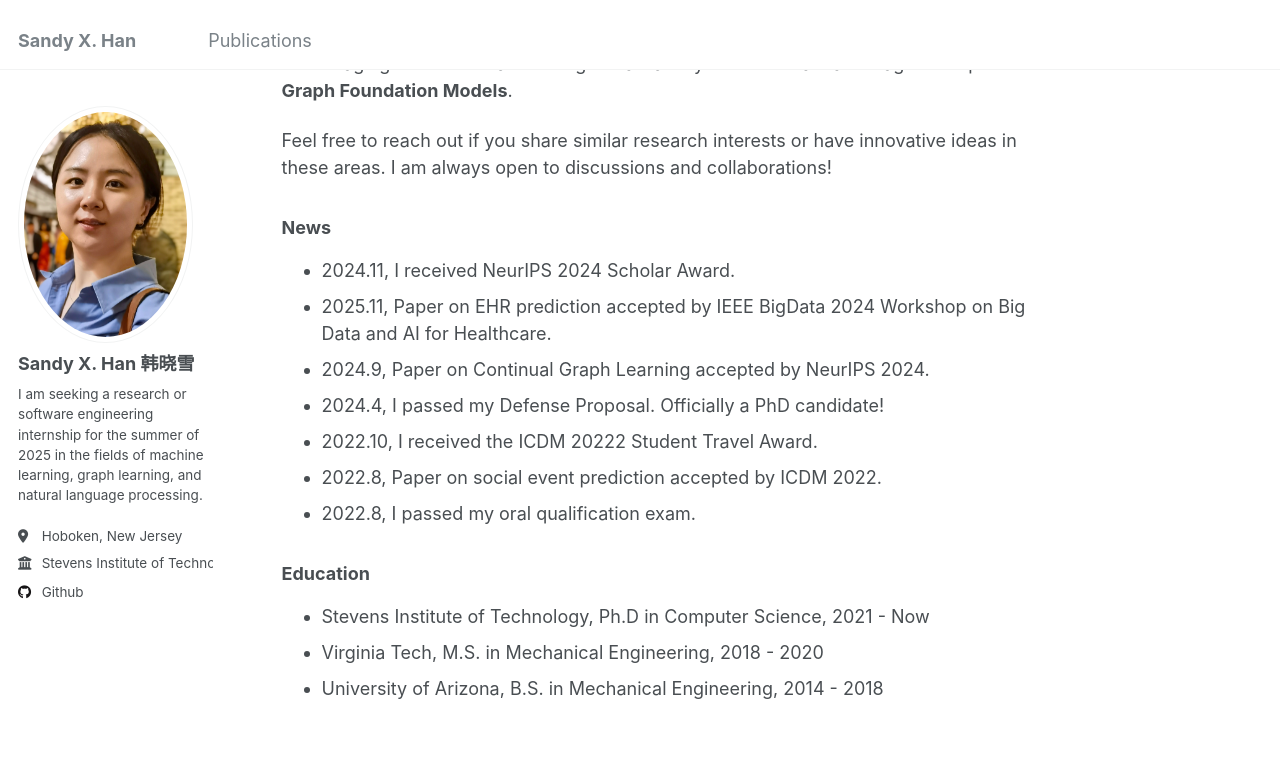
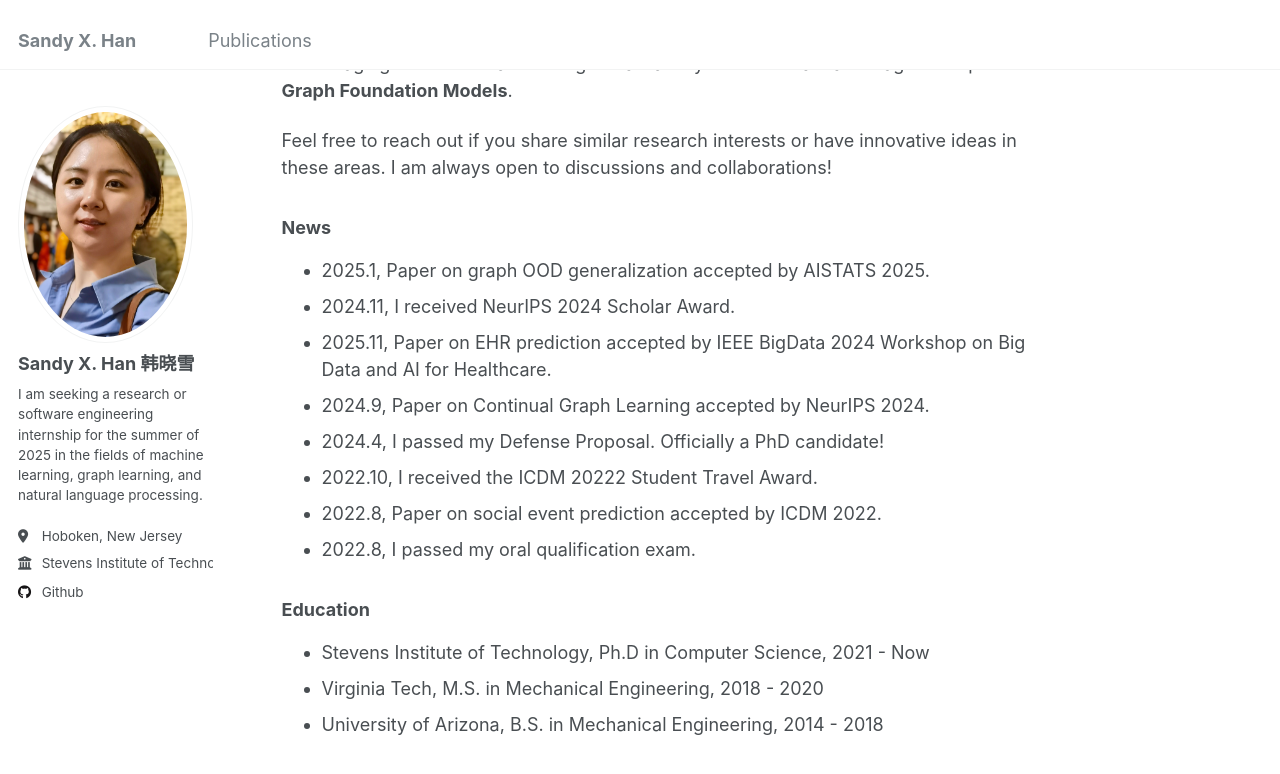
Before and after one commit to hanxiaoxue114/hanxiaoxue114.github.io, a Jekyll site: the page built from _pages/about.md, in a window 1280 px wide and 900 px high, scrolled down 496 px. Shown: the top 774 px of the window. Built offline with Jekyll 4.4.1, drawn with Linux system fonts in a browser that asks for light colours.

Commit message:
Update about.md

```diff
--- a/_pages/about.md
+++ b/_pages/about.md
@@ -16,6 +16,7 @@ With the rapid advancements in **Large Language Models (LLMs)**, I see immense p
 Feel free to reach out if you share similar research interests or have innovative ideas in these areas. I am always open to discussions and collaborations!
 
 ### News
+* 2025.1, Paper on graph OOD generalization accepted by AISTATS 2025.
 * 2024.11, I received NeurIPS 2024 Scholar Award.
 * 2025.11, Paper on EHR prediction accepted by IEEE BigData 2024 Workshop on Big Data and AI for Healthcare.
 * 2024.9, Paper on Continual Graph Learning accepted by NeurIPS 2024.
```
